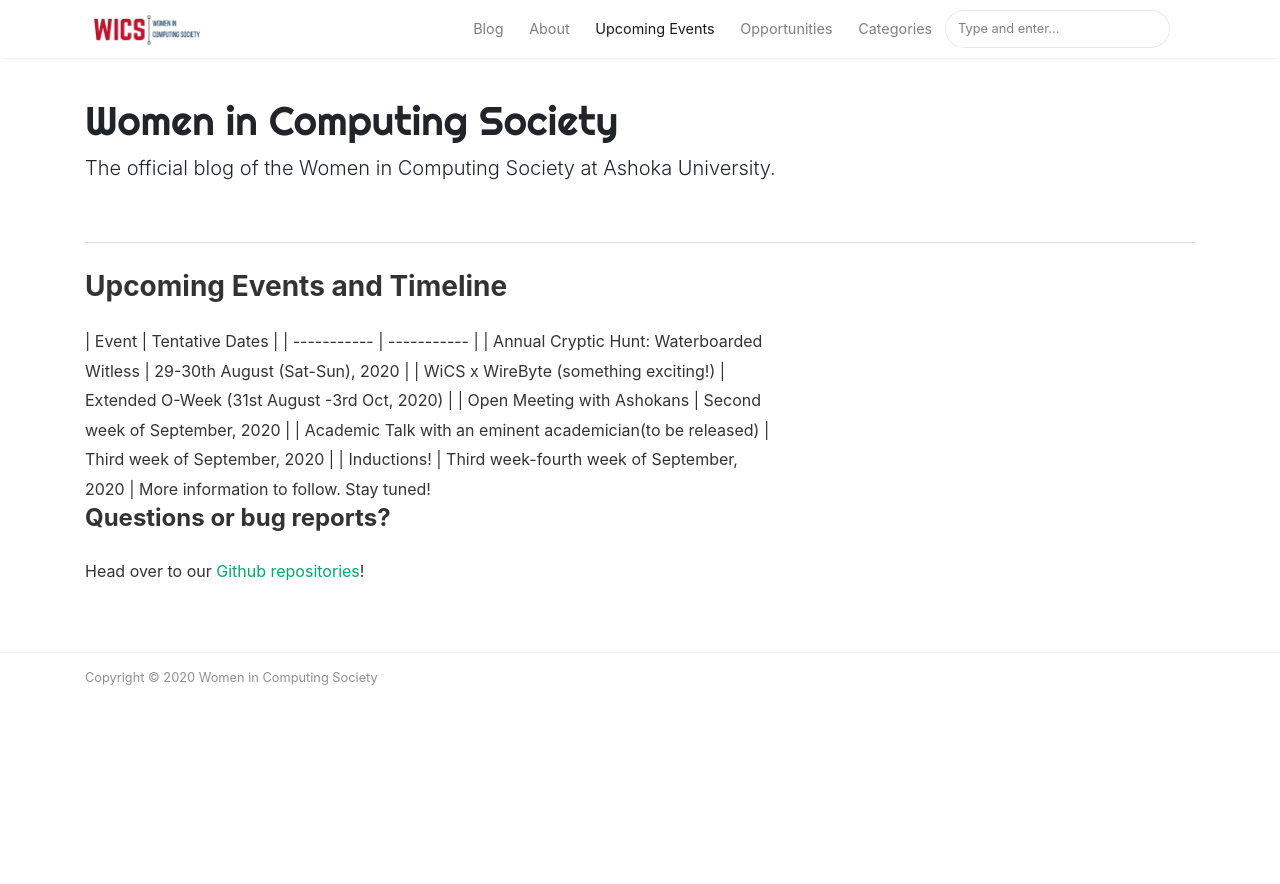
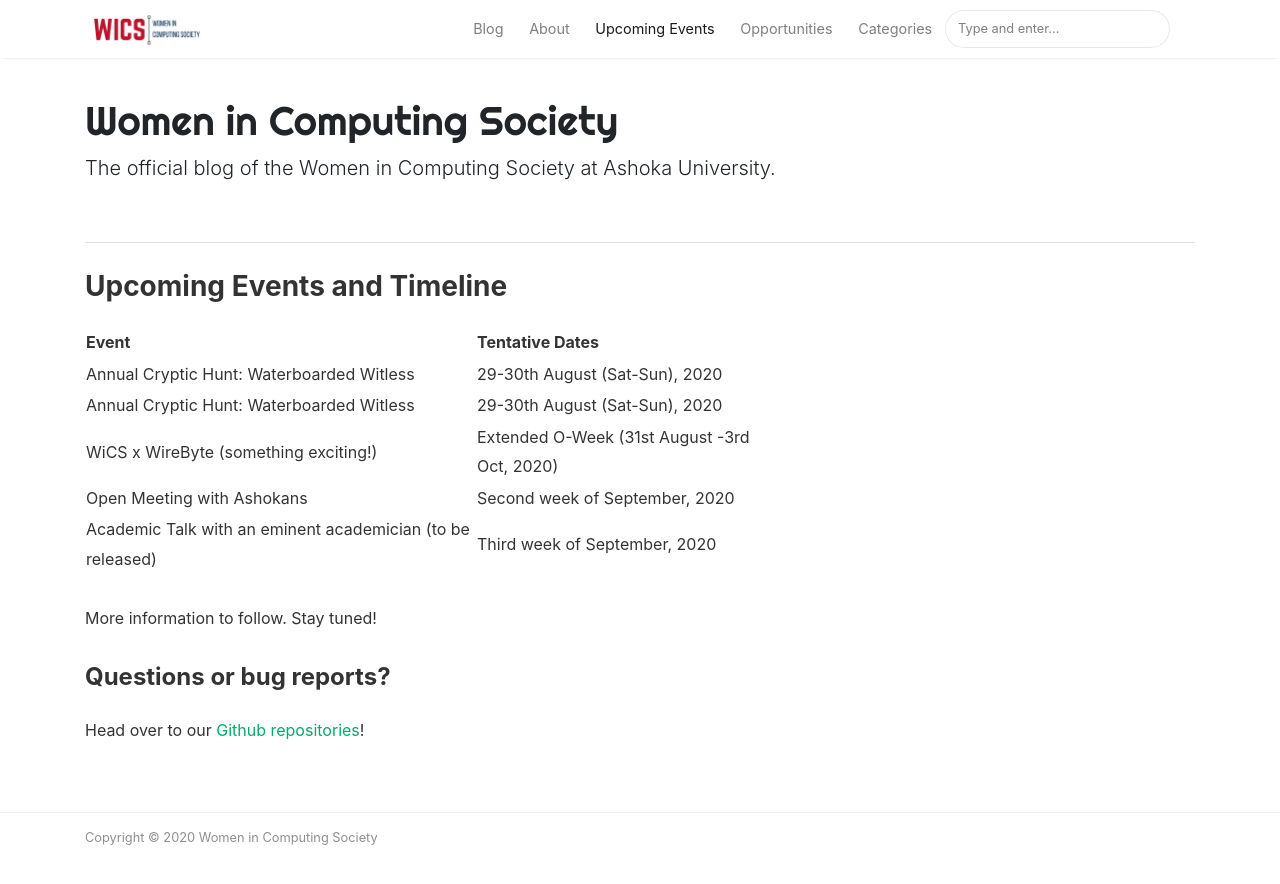
Before and after one commit to wics-ashoka/wics-ashoka.github.io, a Jekyll site: the page built from _pages/upcomingevents.md, in a window 1280 px wide and 921 px high. Shown: the top 884 px of the window. Built offline with Jekyll 4.4.1, drawn with Linux system fonts in a browser that asks for light colours; nearby versions of some CDN libraries.

Commit message:
add upcoming events

```diff
--- a/_pages/upcomingevents.md
+++ b/_pages/upcomingevents.md
@@ -10,18 +10,37 @@ filename: "pages/upcomingevents.md"
 
 <h3>Upcoming Events and Timeline</h3>
 
-
-| Event | Tentative Dates |
-| ----------- | ----------- |
-| Annual Cryptic Hunt: Waterboarded Witless | 29-30th August (Sat-Sun), 2020 |
-| WiCS x WireByte (something exciting!) | Extended O-Week (31st August -3rd Oct, 2020) |
-| Open Meeting with Ashokans | Second week of September, 2020 |
-| Academic Talk with an eminent academician(to be released) | Third week of September, 2020 |
-| Inductions! | Third week-fourth week of September, 2020 |
-
-
+<table>
+	<tr>
+		<th>Event</th>
+		<th>Tentative Dates</th>
+	</tr>
+	<tr>
+    	<td>Annual Cryptic Hunt: Waterboarded Witless</td>
+    	<td>29-30th August (Sat-Sun), 2020</td>
+  	</tr>
+	<tr>
+    	<td>Annual Cryptic Hunt: Waterboarded Witless</td>
+    	<td>29-30th August (Sat-Sun), 2020</td>
+  	</tr>
+  	<tr>
+  		<td>WiCS x WireByte (something exciting!)</td>
+  		<td>Extended O-Week (31st August -3rd Oct, 2020)</td>
+  	</tr>
+  	<tr>
+  		<td>Open Meeting with Ashokans</td>
+  		<td>Second week of September, 2020</td>
+  	</tr>
+  	<tr>
+  		<td>
+  			Academic Talk with an eminent academician (to be released)
+  		</td>
+  		<td>Third week of September, 2020</td>
+  	</tr>
+</table>
+<br>
 More information to follow. Stay tuned!
-<br>
+<br><br>
 <h4>Questions or bug reports?</h4>
 
 <p>Head over to our <a href="https://github.com/wics-ashoka">Github repositories</a>!</p>
```
